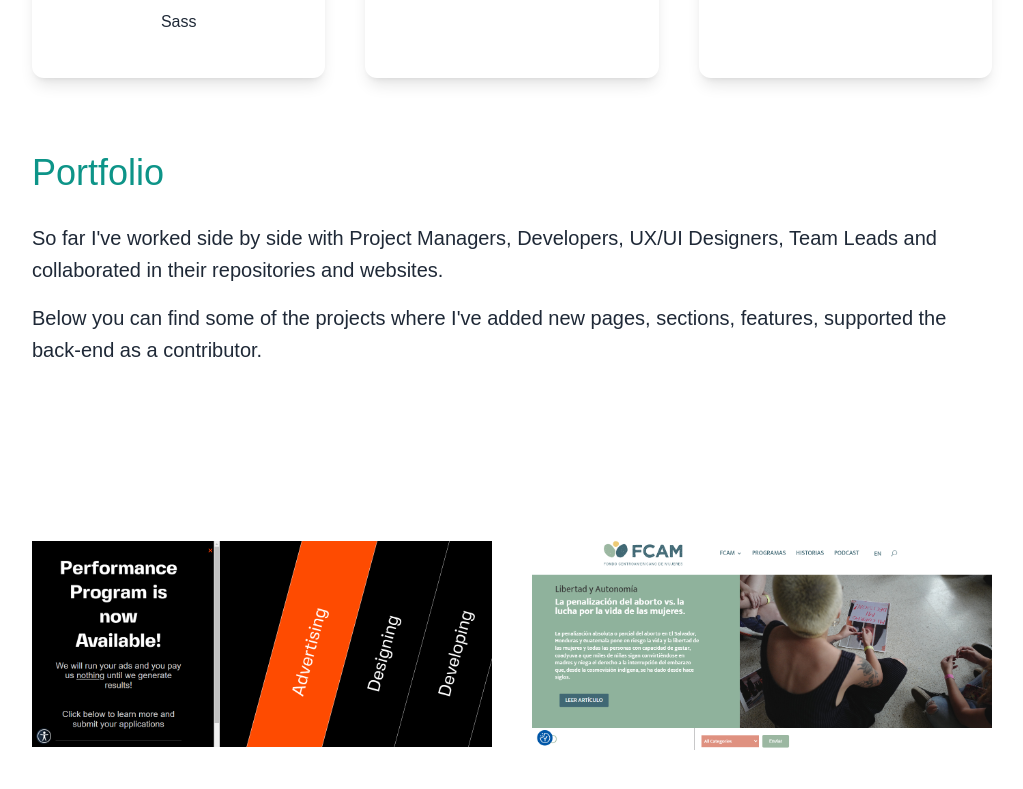
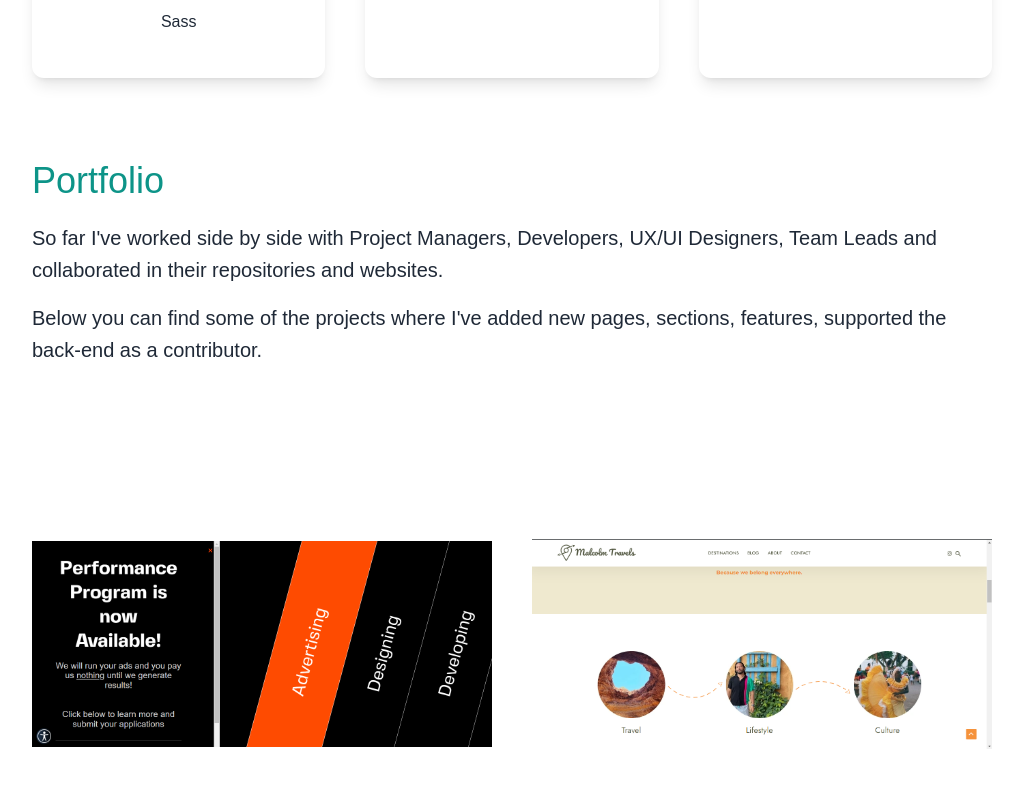
Before and after one commit to GearWestX/dev-portfolio-with-nextjs, a Next.js app: page / in a window 1280 px wide. Shown: the part 1869-2658 px from the top of the page, without its empty margins (128-1151 px from the left). Built offline with nearby package versions, Linux system fonts and the light colour scheme.

Commit message:
Adding a project to portfolio

```diff
--- a/pages/index.js
+++ b/pages/index.js
@@ -17,7 +17,7 @@ import project1 from "../public/AldeaGlobal.PNG"
 import project2 from "../public/gaggalliance.PNG"
 import project3 from "../public/ramac.PNG"
 import project4 from "../public/hemco.PNG"
-
+import projectMalcolmTravels from "../public/projectMalcolmTravels.png"
 
 export default function Home() {
   const [darkMode, setDarkMode] = useState(false);
@@ -211,6 +211,21 @@ export default function Home() {
 
             <div className="basis-1/3 flex-1 ">
               <a
+              href="https://malcolmtravels.com/"
+              target="_blank">
+               <Image
+                className="rounded-lg object-scale-down hover:animate-pulse"
+                width={"100%"}
+                height={"100%"}
+                layout="responsive"
+                src={projectMalcolmTravels}
+              />
+              </a>
+
+            </div>
+
+            <div className="basis-1/3 flex-1 ">
+              <a
               href="https://fondocentroamericano.org/"
               target="_blank">
                <Image
```
Also changed, not shown: public/projectMalcolmTravels.png (added).
